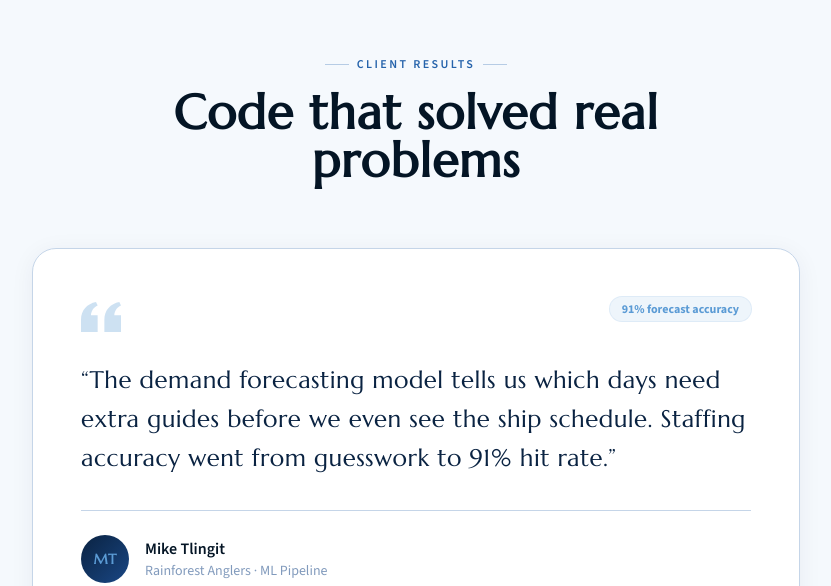
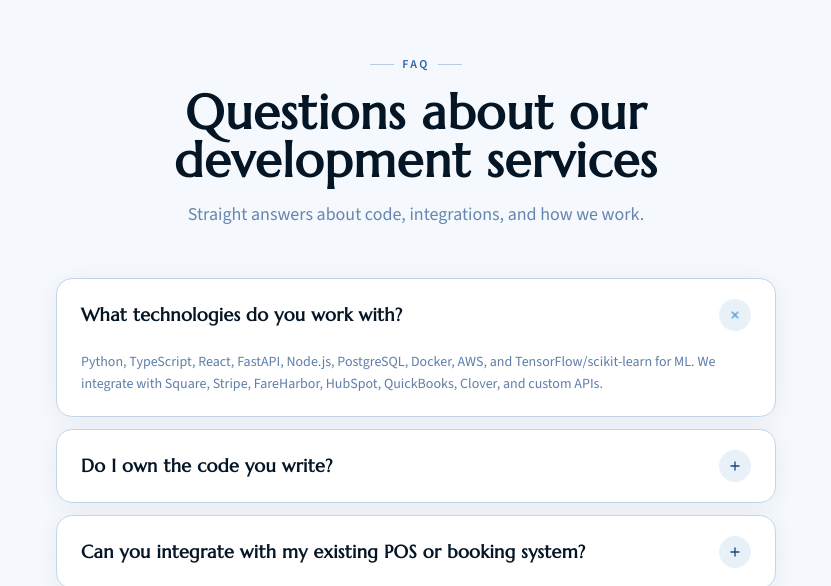
Before and after one commit to TheMitchyBoy/Tongass, a React (Vite) app: page / in a window 1280 px wide. Shown: the part 10954-11540 px from the top of the page, without its empty margins (224-1055 px from the left). Built offline with nearby package versions, Linux system fonts and the light colour scheme.

Commit message:
Remove Client Results testimonials section from site
Co-authored-by: Mitchel Turner <mitchel.myers.turner@gmail.com>

```diff
--- a/src/App.jsx
+++ b/src/App.jsx
@@ -11,7 +11,6 @@ import Analytics from './components/Analytics'
 import Industries from './components/Industries'
 import Process from './components/Process'
 import Pricing from './components/Pricing'
-import Testimonials from './components/Testimonials'
 import FAQ from './components/FAQ'
 import Contact from './components/Contact'
 import Footer from './components/Footer'
@@ -33,7 +32,6 @@ export default function App() {
         <Industries />
         <Process />
         <Pricing />
-        <Testimonials />
         <FAQ />
         <Contact />
       </main>
```
